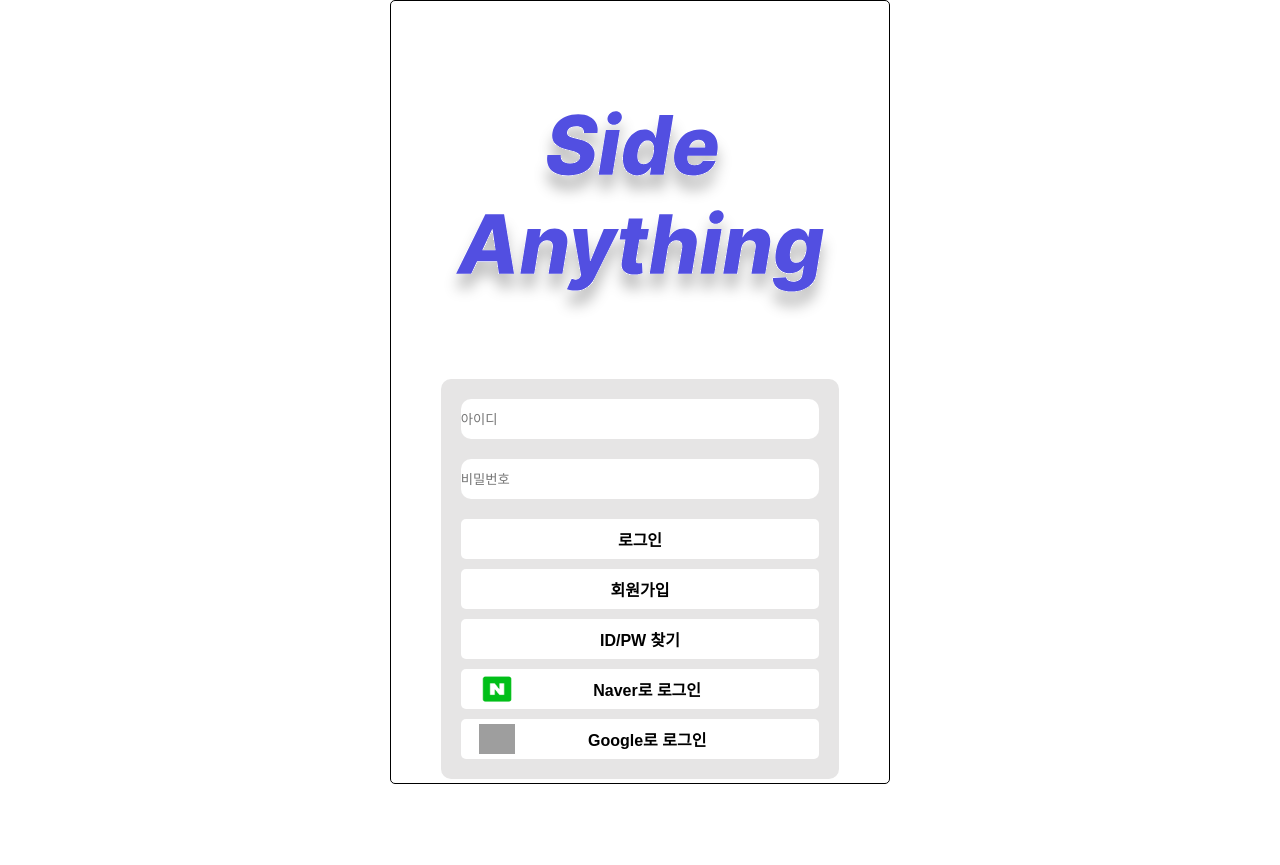
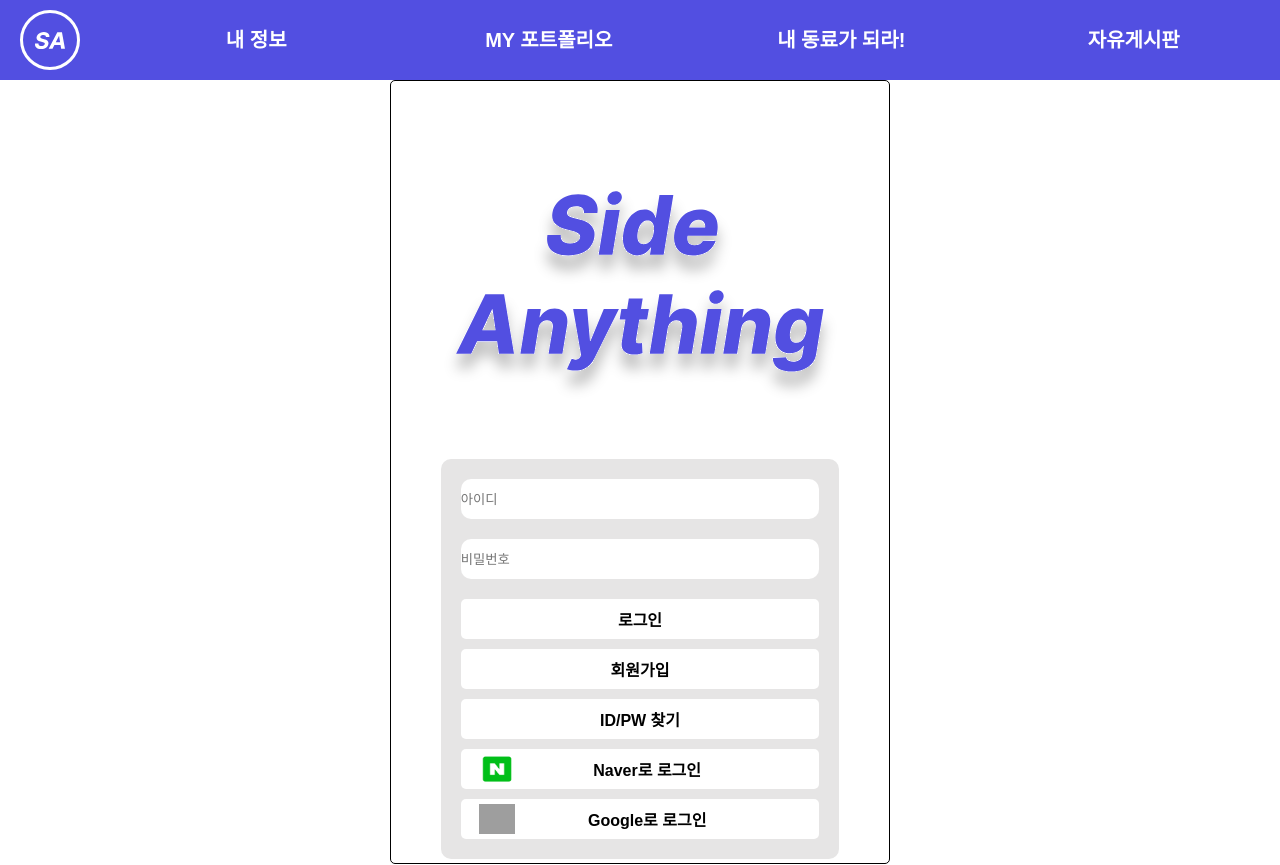
Before and after one commit to dlwlsgur0909/2024-side-anything-front, a Vue app: page /login in a window 1280 px wide. Before the commit the page ends 800 px from the top, so only its background shows below. Built offline with nearby package versions, Linux system fonts and the light colour scheme; grey boxes are pictures that could not be loaded.

Commit message:
feat: TopMenu 컴포넌트 생성, App.vue에 상단 메뉴 바 추가

```diff
--- a/src/App.vue
+++ b/src/App.vue
@@ -6,6 +6,8 @@ import { useSpinnerStore } from './stores/spinnerStore.js';
 import globalStore from './stores/globalStore.js';
 import CommonAlert from './components/common/CommonAlert.vue';
 import CommonSpinner from './components/common/CommonSpinner.vue';
+
+import TopMenu from './components/menu/TopMenu.vue';
 
 const auth = useAuthStore();
 const router = useRouter();
@@ -25,6 +27,7 @@ if(!!localStorage.getItem("ACCESS")) {
 </script>
 
 <template>
+  <TopMenu />
   <div class="wrapper">
     <div class="main-container">
       <RouterView />
--- /dev/null
+++ b/src/components/menu/TopMenu.vue
@@ -0,0 +1,76 @@
+<script setup>
+
+</script>
+
+<template>
+
+  <div class="top-menu-container">
+
+    <div class="top-menu-logo-section">
+        <img class="top-menu-logo" src="../../assets/top-menu-logo.svg" alt="logo">
+    </div>
+
+    <div class="top-menu-item-section">
+        <div class="top-menu-item">내 정보</div>
+        <div class="top-menu-item">MY 포트폴리오</div>
+        <div class="top-menu-item">내 동료가 되라!</div>
+        <div class="top-menu-item">자유게시판</div>
+    </div>
+
+    <!-- <span>Loading...</span> -->
+  </div>
+
+</template>
+
+<style scoped>
+
+.top-menu-container {
+    display: flex;
+    gap: 30px;
+    height: 80px;
+    padding-top: 10px;
+    padding-bottom: 10px;
+    background: #524FE1;
+}
+
+.top-menu-logo-section {
+    display: flex;
+    justify-content: center;
+    align-items: center;
+    width: 60px;
+    height: 60px;
+    padding: 10px;
+    margin-left: 20px;
+    border: 3px solid #fff;
+    border-radius: 100px;
+}
+
+.top-menu-logo {
+    height: 50%;
+}
+
+.top-menu-item-section {
+    flex-grow: 1;
+    display: flex;
+    justify-content: flex-start;
+    align-items: center;
+    font-size: 20px;
+    font-weight: 600;
+    color: #fff;
+    cursor: pointer;
+}
+
+.top-menu-item {
+    flex: 1;
+    display: flex;
+    justify-content: center;
+    align-items: center;
+    height: 80px;
+}
+
+.top-menu-item:hover {
+    color: #000;
+}
+
+
+</style>
```
Also changed, not shown: src/assets/top-menu-logo.svg (added).
